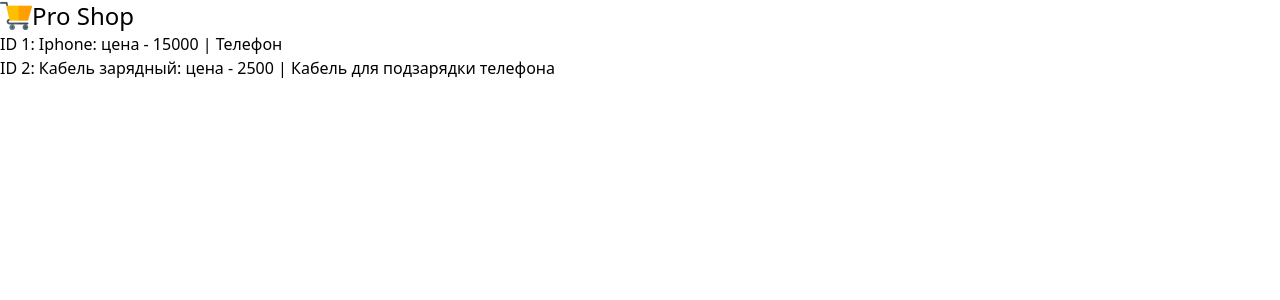
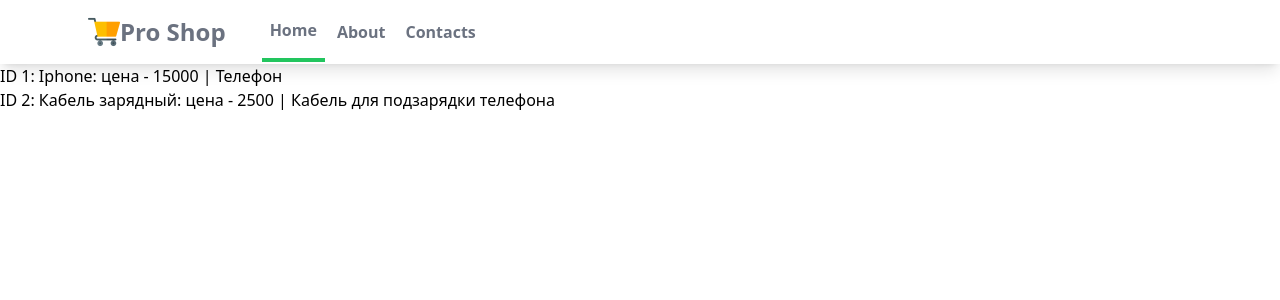
Before and after one commit to zizich/django_pro, a Django app: page / in a window 1280 px wide. Shown: the top 300 px of the page. Run offline with Django 5.2, Linux system fonts and the light colour scheme; data comes from the database, SQL or seed files in the repository.

Commit message:
add base template

```diff
--- a/mysite/myapp/static/myapp/styles.css
+++ b/mysite/myapp/static/myapp/styles.css
@@ -558,6 +558,15 @@
   position: static;
 }
 
+.mx-auto {
+  margin-left: auto;
+  margin-right: auto;
+}
+
+.block {
+  display: block;
+}
+
 .flex {
   display: flex;
 }
@@ -570,7 +579,75 @@
   width: 2rem;
 }
 
+.max-w-6xl {
+  max-width: 72rem;
+}
+
+.items-center {
+  align-items: center;
+}
+
+.justify-between {
+  justify-content: space-between;
+}
+
+.space-x-1 > :not([hidden]) ~ :not([hidden]) {
+  --tw-space-x-reverse: 0;
+  margin-right: calc(0.25rem * var(--tw-space-x-reverse));
+  margin-left: calc(0.25rem * calc(1 - var(--tw-space-x-reverse)));
+}
+
+.space-x-7 > :not([hidden]) ~ :not([hidden]) {
+  --tw-space-x-reverse: 0;
+  margin-right: calc(1.75rem * var(--tw-space-x-reverse));
+  margin-left: calc(1.75rem * calc(1 - var(--tw-space-x-reverse)));
+}
+
+.border-b-4 {
+  border-bottom-width: 4px;
+}
+
+.border-green-500 {
+  --tw-border-opacity: 1;
+  border-color: rgb(34 197 94 / var(--tw-border-opacity, 1));
+}
+
+.bg-white {
+  --tw-bg-opacity: 1;
+  background-color: rgb(255 255 255 / var(--tw-bg-opacity, 1));
+}
+
+.px-2 {
+  padding-left: 0.5rem;
+  padding-right: 0.5rem;
+}
+
+.px-4 {
+  padding-left: 1rem;
+  padding-right: 1rem;
+}
+
+.py-4 {
+  padding-top: 1rem;
+  padding-bottom: 1rem;
+}
+
 .text-2xl {
   font-size: 1.5rem;
   line-height: 2rem;
 }
+
+.font-semibold {
+  font-weight: 600;
+}
+
+.text-gray-500 {
+  --tw-text-opacity: 1;
+  color: rgb(107 114 128 / var(--tw-text-opacity, 1));
+}
+
+.shadow-lg {
+  --tw-shadow: 0 10px 15px -3px rgb(0 0 0 / 0.1), 0 4px 6px -4px rgb(0 0 0 / 0.1);
+  --tw-shadow-colored: 0 10px 15px -3px var(--tw-shadow-color), 0 4px 6px -4px var(--tw-shadow-color);
+  box-shadow: var(--tw-ring-offset-shadow, 0 0 #0000), var(--tw-ring-shadow, 0 0 #0000), var(--tw-shadow);
+}
--- /dev/null
+++ b/mysite/myapp/templates/myapp/base.html
@@ -0,0 +1,15 @@
+<!DOCTYPE html>
+{% load static %}
+<html lang="en">
+<head>
+  <meta charset='UTF-8'>
+  <meta http-equiv='X-UA-Compatible' content='IE=edge'>
+  <meta name='viewport' content='width=device-width, initial-scale=1.8'>
+  <link rel='stylesheet' href='{% static "myapp/styles.css" %}'>
+  <title>Document</title>
+</head>
+
+<body>
+  {% block content %}
+  {% endblock %}
+</body>
--- a/mysite/myapp/templates/myapp/index.html
+++ b/mysite/myapp/templates/myapp/index.html
@@ -1,16 +1,25 @@
+{% extends "myapp/base.html" %}
 {% load static %}
-<html>
-  <head>
-    <link rel="stylesheet" href="{% static 'myapp/styles.css' %}">
-  </head>
+
+{% block content %}
   <body>
-    <nav>
-      <div>
-        <div>
-          <div>
-            <div class="flex">
+    <nav class='bg-white shadow-lg'>
+      <div class="max-w-6xl mx-auto px-4">
+        <div class="flex justify-between">
+          <div class="flex space-x-7">
+            <!--Логотип-->
+            <div >
+              <a href="#" class="flex items-center px-2 py-4">
               <img class="h-8 w-8" src="{% static 'images/shopping-cart.png' %}" alt='logo' />
-              <span class="text-2xl">Pro Shop</span>
+              <span class="text-gray-500 font-semibold text-2xl">Pro Shop</span>
+              </a>
+            </div>
+            <!--Меню-->
+            <div class="items-center flex space-x-1">
+              <!--Меню HOME border-b-4: это черточка под надписью размером 4,  border-green-500: зеленого цвета -->
+              <a href="#" class="py-4 px-2 text-gray-500 font-semibold border-b-4 border-green-500">Home</a>
+              <a href="#" class="py-4 px-2 text-gray-500 font-semibold">About</a>
+              <a href="#" class="py-4 px-2 text-gray-500 font-semibold">Contacts</a>
             </div>
           </div>
         </div>
@@ -25,4 +34,4 @@
       {% endfor %}
     </h2>
   </body>
-</html>
+{% endblock content %}
```
